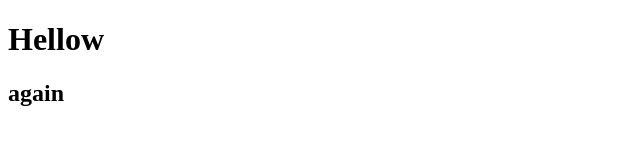
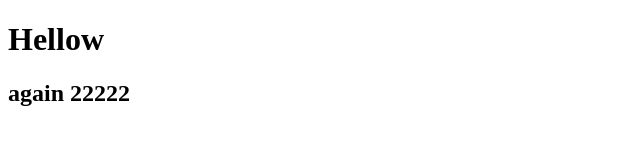
Before and after one commit to hjeong0423/git_tutorial, a plain HTML site: page hellow_world.html in a window 1280 px wide. Shown: the whole page, without its empty margins (0-640 px from the left). Drawn offline with Linux system fonts and the light colour scheme.

Commit message:
Update hellow_world.html
2222

```diff
--- a/hellow_world.html
+++ b/hellow_world.html
@@ -2,7 +2,7 @@
 <html>
 <body>
     <h1>Hellow</h1>
-    <h2>again</h2>
+    <h2>again 22222</h2>
     <script>
         console.log("hellow world")
     </script>
```
